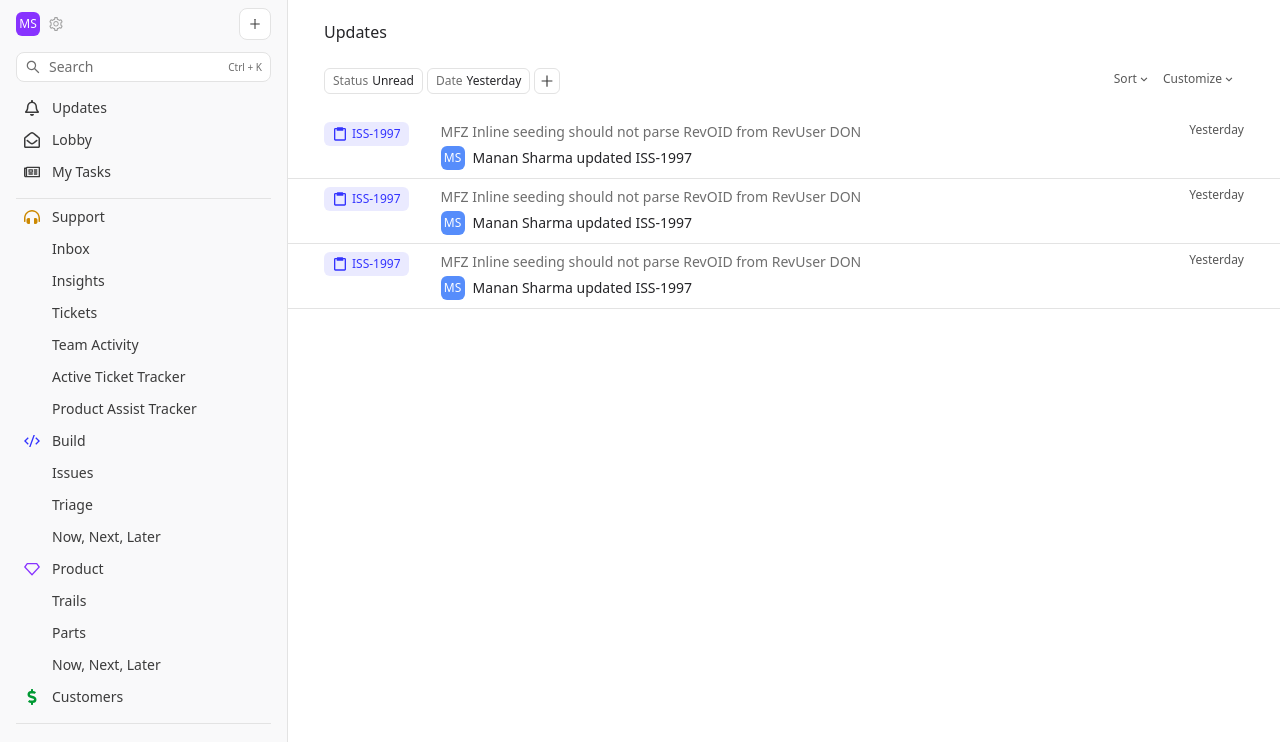
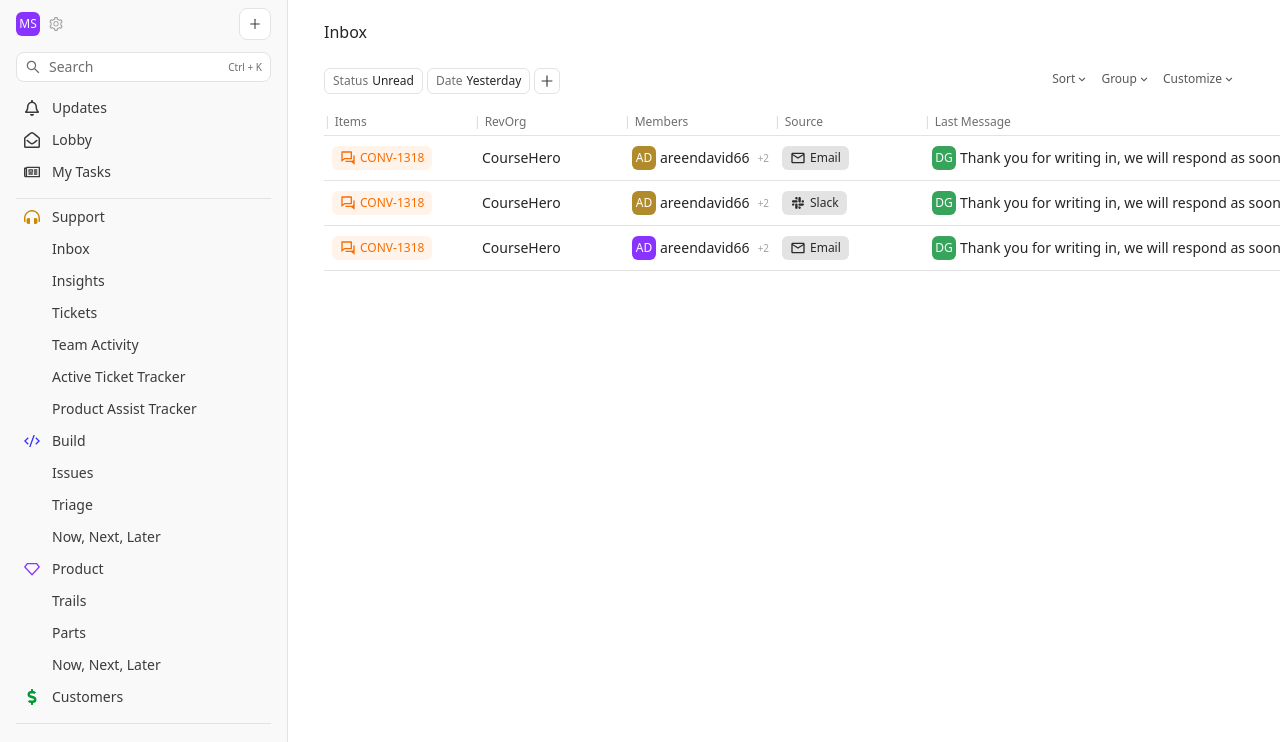
Before and after one commit to devrev/onboarding-prototype, a Next.js app: page /app/play in a window 1280 px wide. Shown: the top 742 px of the page. Built offline with nearby package versions, Linux system fonts and the light colour scheme.

Commit message:
add: conv table

```diff
--- a/src/libs/atoms/profile/index.js
+++ b/src/libs/atoms/profile/index.js
@@ -14,7 +14,7 @@ const ProfilePicture = ({ name, size = "xs", color }) => {
       className={clsx(
         sizeClass,
         color,
-        "flex justify-center items-center rounded-md text-white"
+        "flex flex-shrink-0 justify-center items-center rounded-md text-white"
       )}
     >
       {name}
--- /dev/null
+++ b/src/libs/atoms/sourcePill/index.js
@@ -0,0 +1,26 @@
+import React from "react";
+import { AiOutlineSlack } from "react-icons/ai";
+import { MdOutlineMailOutline, MdChatBubbleOutline } from "react-icons/md";
+import clsx from "clsx";
+
+const IconMap = {
+  slack: AiOutlineSlack,
+  email: MdOutlineMailOutline,
+  plug: MdChatBubbleOutline,
+};
+
+const SourcePill = ({ name }) => {
+  const Icon = IconMap[name];
+  return (
+    <div
+      className={clsx(
+        "flex items-center text-small bg-gray-200 text-gray-800 rounded-md py-1 px-2 w-fit h-fit max-w-[7rem] capitalize"
+      )}
+    >
+      <Icon className="text-h2" />
+      <div className="ml-1">{name}</div>
+    </div>
+  );
+};
+
+export default SourcePill;
--- a/src/libs/atoms/workPill/index.js
+++ b/src/libs/atoms/workPill/index.js
@@ -1,15 +1,17 @@
 import React from "react";
-import { BiUserVoice, BiClipboard } from "react-icons/bi";
+import { BiUserVoice, BiClipboard, BiConversation } from "react-icons/bi";
 import clsx from "clsx";
 
 const IconMap = {
   issue: BiClipboard,
   ticket: BiUserVoice,
+  conv: BiConversation,
 };
 
 const classMap = {
   issue: "bg-issue text-color-issue",
   ticket: "bg-ticket text-color-ticket",
+  conv: "bg-conversation text-color-conversation",
 };
 
 const WorkPill = ({ display, type = "issue" }) => {
--- /dev/null
+++ b/src/libs/molecules/Table/index.js
@@ -0,0 +1,40 @@
+import React from "react";
+
+const Table = ({ data, headers }) => {
+  return (
+    <div className="flex items-start flex-2">
+      <table>
+        <tbody>
+          <tr>
+            <th>{headers[0]}</th>
+          </tr>
+          {data.map((dataItem) => (
+            <tr key={dataItem[0]}>
+              <td>{dataItem[0]}</td>
+            </tr>
+          ))}
+        </tbody>
+      </table>
+      <div className="w-full h-full">
+        <table className="min-w-full overflow-x-scroll block pr-20">
+          <tbody>
+            <tr>
+              {headers.map(
+                (header, idx) => idx > 0 && <th key={header}>{header}</th>
+              )}
+            </tr>
+            {data.map((dataItem) => (
+              <tr key={dataItem[1]}>
+                {dataItem.map(
+                  (item, idx) => idx > 0 && <td key={item}>{item}</td>
+                )}
+              </tr>
+            ))}
+          </tbody>
+        </table>
+      </div>
+    </div>
+  );
+};
+
+export default Table;
--- a/src/pages/_app.js
+++ b/src/pages/_app.js
@@ -1,5 +1,5 @@
-import '@/styles/globals.css'
-
+import "@/styles/globals.css";
+import "@/styles/tables.css";
 export default function App({ Component, pageProps }) {
-  return <Component {...pageProps} />
+  return <Component {...pageProps} />;
 }
--- a/src/pages/app/play.js
+++ b/src/pages/app/play.js
@@ -1,9 +1,9 @@
 import React from "react";
 import Head from "next/head";
 import SideNav from "@/libs/components/SideNav";
-import UpdatesDesk from "@/libs/desks/updates";
 import useMobileScreen from "@/hooks/useMobileScreen";
 import clsx from "clsx";
+import ConversationDesk from "@/libs/desks/conversations";
 
 export default function Playground() {
   const isMobile = useMobileScreen();
@@ -15,7 +15,7 @@ export default function Playground() {
       <main>
         <SideNav />
         <div className={clsx(!isMobile && "ml-72")}>
-          <UpdatesDesk />
+          <ConversationDesk />
         </div>
       </main>
     </>
--- /dev/null
+++ b/src/styles/tables.css
@@ -0,0 +1,46 @@
+table {
+  table-layout: auto;
+}
+
+tr {
+  @apply mt-2;
+  @apply border-b;
+  @apply cursor-pointer;
+}
+
+th, td {
+  min-width: 150px;
+  max-width: 500px;
+  @apply space-x-1;
+  @apply flex-grow;
+}
+
+td {
+  @apply text-default;
+  white-space: nowrap;
+  overflow: hidden;
+  text-overflow: ellipsis;
+  height: 45px;
+  @apply mr-4;
+  @apply pl-2;
+}
+
+th {
+  @apply text-small;
+  @apply font-normal;
+  @apply text-gray-500;
+  @apply text-left;
+  height: 25px;
+}
+
+th::before {
+  content: "|";
+  @apply text-gray-300;
+  @apply mr-1
+}
+
+.ellipsis-break {
+  white-space: nowrap;
+  overflow: hidden;
+  text-overflow: ellipsis;
+}
```
Also changed, not shown: src/libs/desks/conversations/index.js (added), 1 other file (tests, documents, lock files or other folders).
